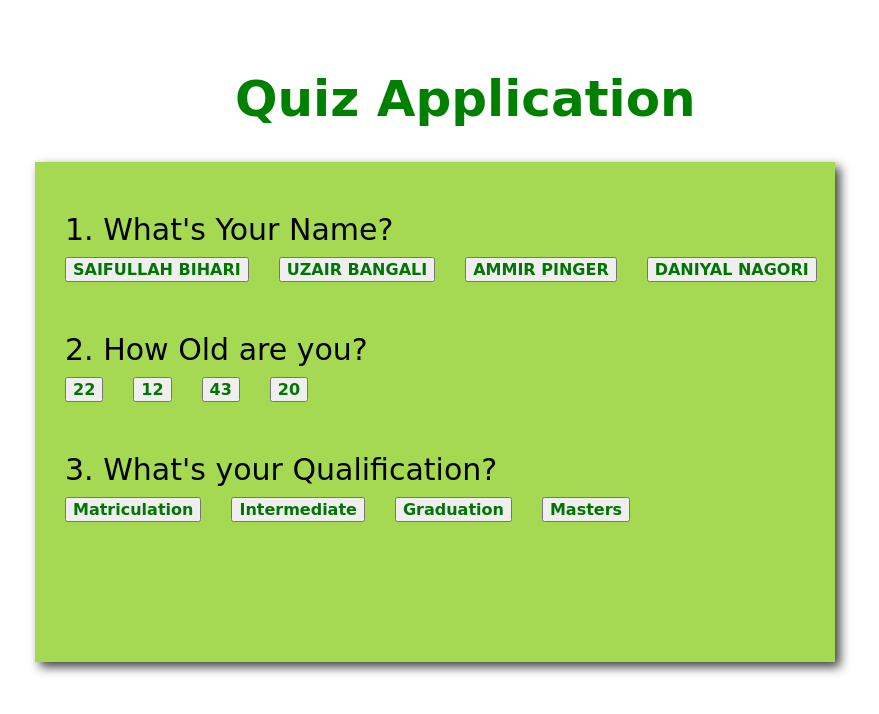
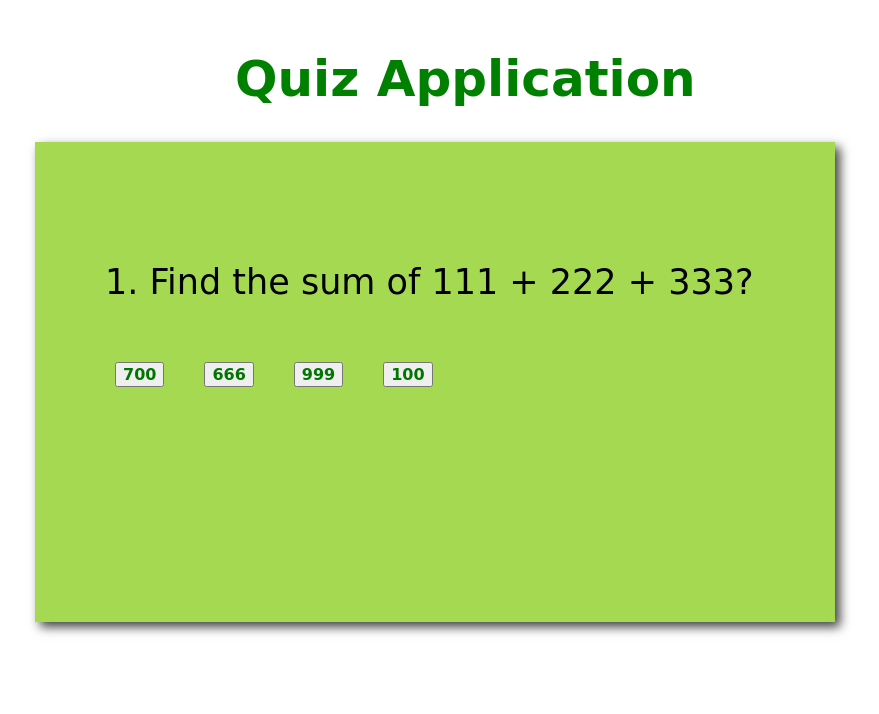
Before and after one commit to Saifullah455/QuizApp-JS, a plain HTML site: page index.html in a window 1280 px wide. Shown: the whole page, without its empty margins (205-1084 px from the left). Drawn offline with Linux system fonts and the light colour scheme.

Commit message:
Complete the Quiz App Code
Not for Respinsive, I'll do on later

```diff
--- a/app.js
+++ b/app.js
@@ -1,93 +1,181 @@
 // Question : 1.
 var ques1 = {
-    question: "1.  What's Your Name?",
+    question: "1.  Find the sum of 111 + 222 + 333?",
     options: {
-        a: "SAIFULLAH BIHARI",
-        b: "UZAIR BANGALI",
-        c: "AMMIR PINGER",
-        d: "DANIYAL NAGORI"
+        a: 700,
+        b: 666,
+        c: 999,
+        d: 100
     },
-    answer: "SAIFULLAH BIHARI"
+    answer: "666"
 }
 // Question : 2.
 var ques2 = {
-    question: "2.  How Old are you?",
+    question: "2.  What is 999 times 100.0?",
     options: {
-        a: 22,
-        b: 12,
-        c: 43,
-        d: 20
+        a: 999.0,
+        b: 999,
+        c: 9990,
+        d: 99900
     },
-    answer: '22'
+    answer: '99900'
 }
 // Question : 3.
 var ques3 = {
-    question: "3.  What's your Qualification?",
+    question: "3.  1010 gram = ……… kg?",
     options: {
-        a: 'Matriculation',
-        b: 'Intermediate',
-        c: 'Graduation',
-        d: 'Masters'
+        a: 10.10,
+        b: 101.0,
+        c: 100.1,
+        d: 1.01
     },
-    answer: 'Intermediate'
+    answer: '1.01'
 }
+// Question : 4.
+var ques4 = {
+    question: "4.  Simplify: {36 ÷ (-9)} ÷ {(-24) ÷ 6}?",
+    options: {
+        a: 1,
+        b: 2,
+        c: 3,
+        d: -1
+    },
+    answer: '1'
+}
+// Question : 5.
+var ques5 = {
+    question: "5.  Evaluation of 83 × 82 × 8-5 is …………?",
+    options: {
+        a: 1,
+        b: 0,
+        c: 8,
+        d: "None of these"
+    },
+    answer: '1'
+}
+// Question : 6.
+var ques6 = {
+    question: "6.   If David’s age is 27 years old in 2011. What was his age in 2003?",
+    options: {
+        a: "17 years",
+        b: "37 years",
+        c: "20 years",
+        d: "19 years"
+    },
+    answer: "19 years"
+}
+// Question : 7.
+var ques7 = {
+    question: "7.  The quotient in a division sum is 403. The divisor is 100 and the remainder is 58. The dividend is ………?",
+    options: {
+        a: 40458,
+        b: 34058,
+        c: 43058,
+        d: 40358
+    },
+    answer: '40358'
+}
+// Question : 8.
+var ques8 = {
+    question: "8.  How many digits answer we will get when we add 99 and 1?",
+    options: {
+        a: 1,
+        b: 3,
+        c: 9,
+        d: 100
+    },
+    answer: '3'
+}
+// Question : 9.
+var ques9 = {
+    question: "9.  The number of 3-digit numbers divisible by 6, is …………?",
+    options: {
+        a: 149,
+        b: 166,
+        c: 150,
+        d: 151
+    },
+    answer: '150'
+}
+// Question : 10.
+var ques10 = {
+    question: "10.  Which number is missing 1, 9, 25, 49, (?)",
+    options: {
+        a: 121,
+        b: 16,
+        c: 81,
+        d: 169
+    },
+    answer: '81'
+}
+var Question = [ques1, ques2, ques3, ques4, ques5, ques6, ques7, ques8, ques9, ques10];
 
-var Question = [ques1, ques2, ques3];
-var counter = 0;
-
-for (var i = 0; i < Question.length; i++) {
-    // if (counter === i) {
+function showQuestion(quesIndex) {
     var displayArea = document.getElementById("display");
     var q = document.createElement('div');
     q.setAttribute('class', 'q');
-        var qContent = document.createTextNode(Question[i].question);
+    var qContent = document.createTextNode(Question[quesIndex].question);
     q.appendChild(qContent);
     displayArea.appendChild(q);              // Question Displayed
 
     var op = document.createElement('div');
     op.setAttribute('class', 'o');
     var b1 = document.createElement('button');
+    b1.setAttribute('class', 'btn');
     op.appendChild(b1);
-        var b1Content = document.createTextNode(Question[i].options.a);
+    var b1Content = document.createTextNode(Question[quesIndex].options.a);
     b1.appendChild(b1Content);
     var b2 = document.createElement('button');
+    b2.setAttribute('class', 'btn');
     op.appendChild(b2);
-        var b2Content = document.createTextNode(Question[i].options.b);
+    var b2Content = document.createTextNode(Question[quesIndex].options.b);
     b2.appendChild(b2Content);
     var b3 = document.createElement('button');
+    b3.setAttribute('class', 'btn');
     op.appendChild(b3);
-        var b3Content = document.createTextNode(Question[i].options.c);
+    var b3Content = document.createTextNode(Question[quesIndex].options.c);
     b3.appendChild(b3Content);
     var b4 = document.createElement('button');
+    b4.setAttribute('class', 'btn');
     op.appendChild(b4);
-        var b4Content = document.createTextNode(Question[i].options.d);
+    var b4Content = document.createTextNode(Question[quesIndex].options.d);
     b4.appendChild(b4Content);
     displayArea.appendChild(op);               // Option Displayed
 
-        b1.setAttribute('onClick', 'correctAns(this)');
-        b2.setAttribute('onClick', 'correctAns(this)');
-        b3.setAttribute('onClick', 'correctAns(this)');
-        b4.setAttribute('onClick', 'correctAns(this)');
+    b1.setAttribute('onclick', 'count(this)');
+    b2.setAttribute('onclick', 'count(this)');
+    b3.setAttribute('onclick', 'count(this)');
+    b4.setAttribute('onclick', 'count(this)');
 }
-// }
-function correctAns(btn) {
-    var count = 0;
-    var check = false;
+showQuestion(0);
+
+var score = 0;
+var counter = 0;
+function count(f) {
     for (var i = 0; i < Question.length; i++) {
-        if (btn.innerHTML === Question[i].answer) {
-            check = true;
+        if (f.innerHTML === Question[i].answer) {
+            score++;
         }
     }
-    if (check === true) {
-        alert('Your answer is Correct :)');
-        // displayArea.innerHTML = "";
-        // counter++;
-        count++;
+    counter++;
+    var displayArea = document.getElementById("display");
+    if (counter <= 9) {
+        displayArea.innerHTML = "";
+    }
+    function Score() {
+        var result = document.createElement('h2');
+        var show = "Your Result is : " + score + " / 10";
+        result.setAttribute('class', 'res');
+        var resText = document.createTextNode(show);
+        result.appendChild(resText);
+        displayArea.appendChild(result);
+    }
+    if (counter <= 9) {
+        showQuestion(counter);
     }
     else {
-        alert('Wrong Answer !');
-        // displayArea.innerHTML = "";
-        // counter++;
+        displayArea.innerHTML = "";
+        displayArea.innerHTML = `<h2>THE END</h2> `;
+        Score();
     }
-    return count;
 }
--- a/style.css
+++ b/style.css
@@ -1,7 +1,7 @@
 .mainContainer {
     width: 800px;
     margin: auto auto;
-    margin-top: 70px;
+    margin-top: 50px;
 }
 h1 {
     margin-left: 200px;
@@ -11,24 +11,49 @@ h1 {
 }
 .subContainer {
     box-shadow: 5px 5px 10px rgb(65, 65, 65);
-    height: 500px;
+    height: 400px;
     background-color: rgba(124, 200, 0, 0.678);
+    padding: 40px;
 }
 .q {
-    font-size: 30px;
+    font-size: 35px;
     margin-left: 30px;
     font-family: cursive;
     /* margin-top: 30px; */
     position: relative;
-    top: 50px;
+    top: 80px;
 }
 .o button {
     font-family: cursive;
     font-weight: bolder;
     font-size: 16px;
     color: rgb(0, 117, 0);
-    margin-left: 30px;
-    margin-top: 60px;
+    margin-left: 40px;
+    margin-top: 140px;
     position: relative;
     /* top: 100px; */
 }
+h2 {
+    font-size: 50px;
+   position: relative;
+   top: 80px;
+   left: 240px;
+    font-family: cursive;
+}
+#result {
+    font-family: cursive;
+    font-weight: 900;
+    font-size: 29px;
+    padding: 10px;
+    border-radius: 5px 5px;
+    color: darkgreen;
+    position: relative;
+    background-color: rgba(124, 200, 0, 0.678);
+    top: 140px;
+    left: 340px;
+    border-color: rgba(124, 200, 0, 0.678);
+}
+.res {
+    font-size: 27px !important;
+    margin-left: -20px;
+}
```
Also changed, not shown: index.html (+0 -1 lines). Lines whose indentation alone changed are shown as unchanged.
